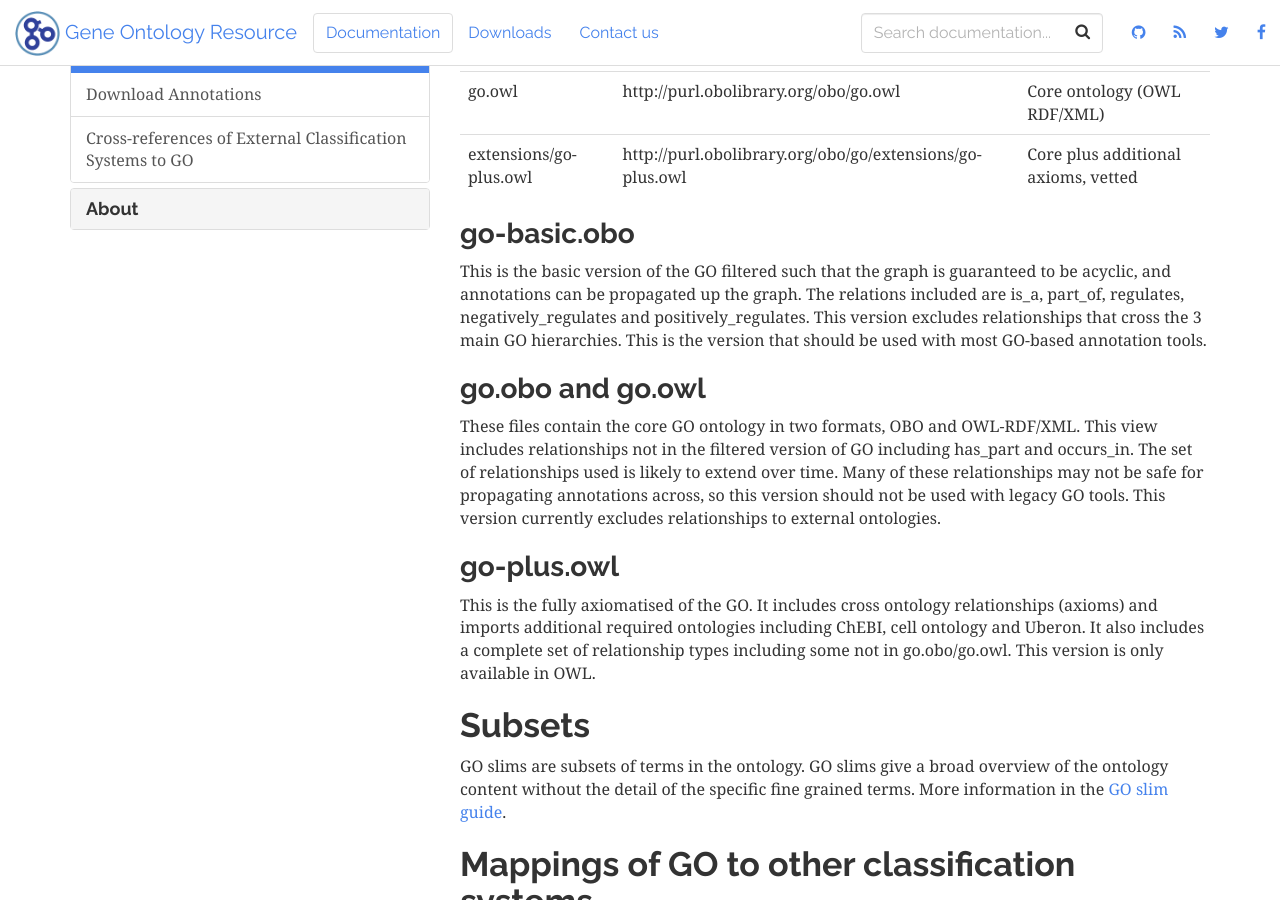
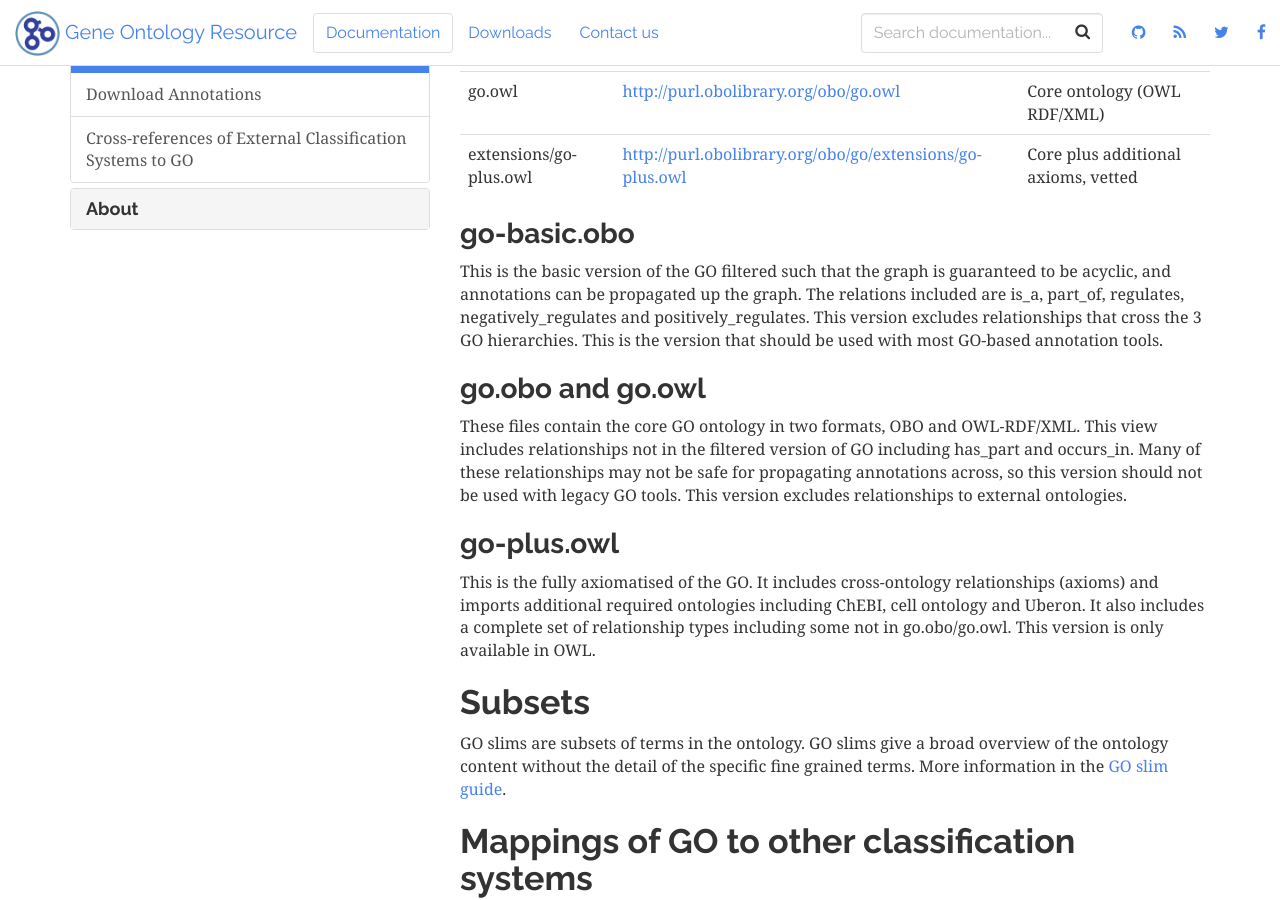
Before and after one commit to geneontology/geneontology.github.io, a Jekyll site: the page built from _docs/download-ontology.md, in a window 1280 px wide and 900 px high, scrolled down 331 px. Built offline with Jekyll 4.4.1, drawn with Linux system fonts in a browser that asks for light colours; nearby versions of some CDN libraries.

Commit message:
Update download-ontology.md

```diff
--- a/_docs/download-ontology.md
+++ b/_docs/download-ontology.md
@@ -11,19 +11,19 @@ permalink: /docs/download-ontology/
 |Name 	|Permanent URL |	Description|
 |-------|--------------|-------------|
 |go-basic.obo |	[http://purl.obolibrary.org/obo/go/go-basic.obo](http://purl.obolibrary.org/obo/go/go-basic.obo) |	Filtered, for use with legacy tools|
-|go.obo |	http://purl.obolibrary.org/obo/go.obo |	Core ontology (OBO Format)|
-|go.owl |	http://purl.obolibrary.org/obo/go.owl |	Core ontology (OWL RDF/XML)|
-|extensions/go-plus.owl |	http://purl.obolibrary.org/obo/go/extensions/go-plus.owl 	|Core plus additional axioms, vetted|
+|go.obo |		[http://purl.obolibrary.org/obo/go.obo](http://purl.obolibrary.org/obo/go.obo) |	Core ontology (OBO Format)|
+|go.owl |		[http://purl.obolibrary.org/obo/go.owl](http://purl.obolibrary.org/obo/go.owl) |	Core ontology (OWL RDF/XML)|
+|extensions/go-plus.owl |		[http://purl.obolibrary.org/obo/go/extensions/go-plus.owl](http://purl.obolibrary.org/obo/go/extensions/go-plus.owl) 	|Core plus additional axioms, vetted|
 
 ### go-basic.obo
 
-This is the basic version of the GO filtered such that the graph is guaranteed to be acyclic, and annotations can be propagated up the graph. The relations included are is_a, part_of, regulates, negatively_regulates and positively_regulates. This version excludes relationships that cross the 3 main GO hierarchies. This is the version that should be used with most GO-based annotation tools.
+This is the basic version of the GO filtered such that the graph is guaranteed to be acyclic, and annotations can be propagated up the graph. The relations included are is_a, part_of, regulates, negatively_regulates and positively_regulates. This version excludes relationships that cross the 3 GO hierarchies. This is the version that should be used with most GO-based annotation tools.
 ### go.obo and go.owl
 
-These files contain the core GO ontology in two formats, OBO and OWL-RDF/XML. This view includes relationships not in the filtered version of GO including has_part and occurs_in. The set of relationships used is likely to extend over time. Many of these relationships may not be safe for propagating annotations across, so this version should not be used with legacy GO tools. This version currently excludes relationships to external ontologies.
+These files contain the core GO ontology in two formats, OBO and OWL-RDF/XML. This view includes relationships not in the filtered version of GO including has_part and occurs_in. Many of these relationships may not be safe for propagating annotations across, so this version should not be used with legacy GO tools. This version excludes relationships to external ontologies.
 ### go-plus.owl
 
-This is the fully axiomatised of the GO. It includes cross ontology relationships (axioms) and imports additional required ontologies including ChEBI, cell ontology and Uberon. It also includes a complete set of relationship types including some not in go.obo/go.owl. This version is only available in OWL.
+This is the fully axiomatised of the GO. It includes cross-ontology relationships (axioms) and imports additional required ontologies including ChEBI, cell ontology and Uberon. It also includes a complete set of relationship types including some not in go.obo/go.owl. This version is only available in OWL.
 ## Subsets
 
 GO slims are subsets of terms in the ontology. GO slims give a broad overview of the ontology content without the detail of the specific fine grained terms. More information in the [GO slim guide](http://geneontology.org/page/go-slim-and-subset-guide/).
```
